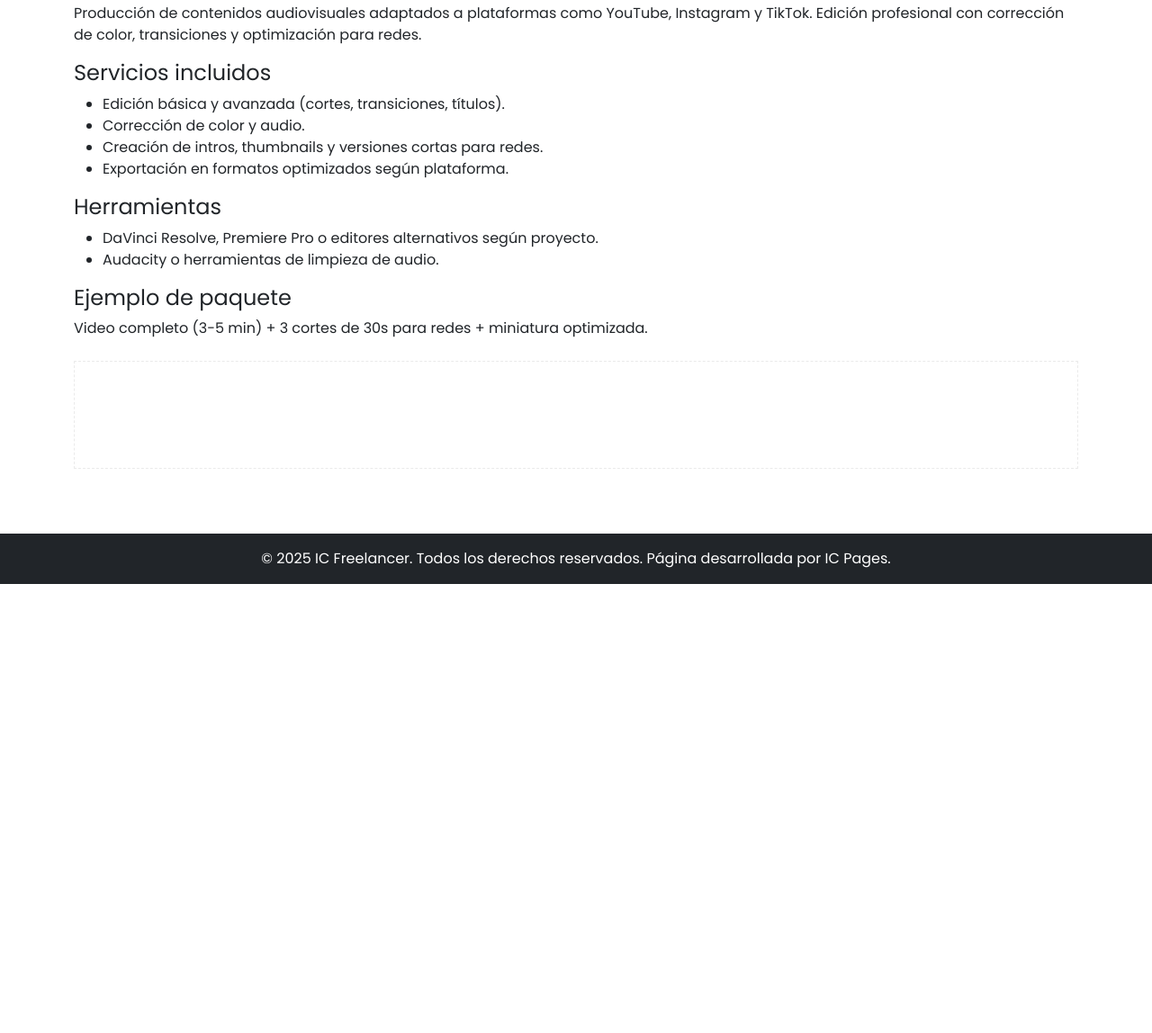
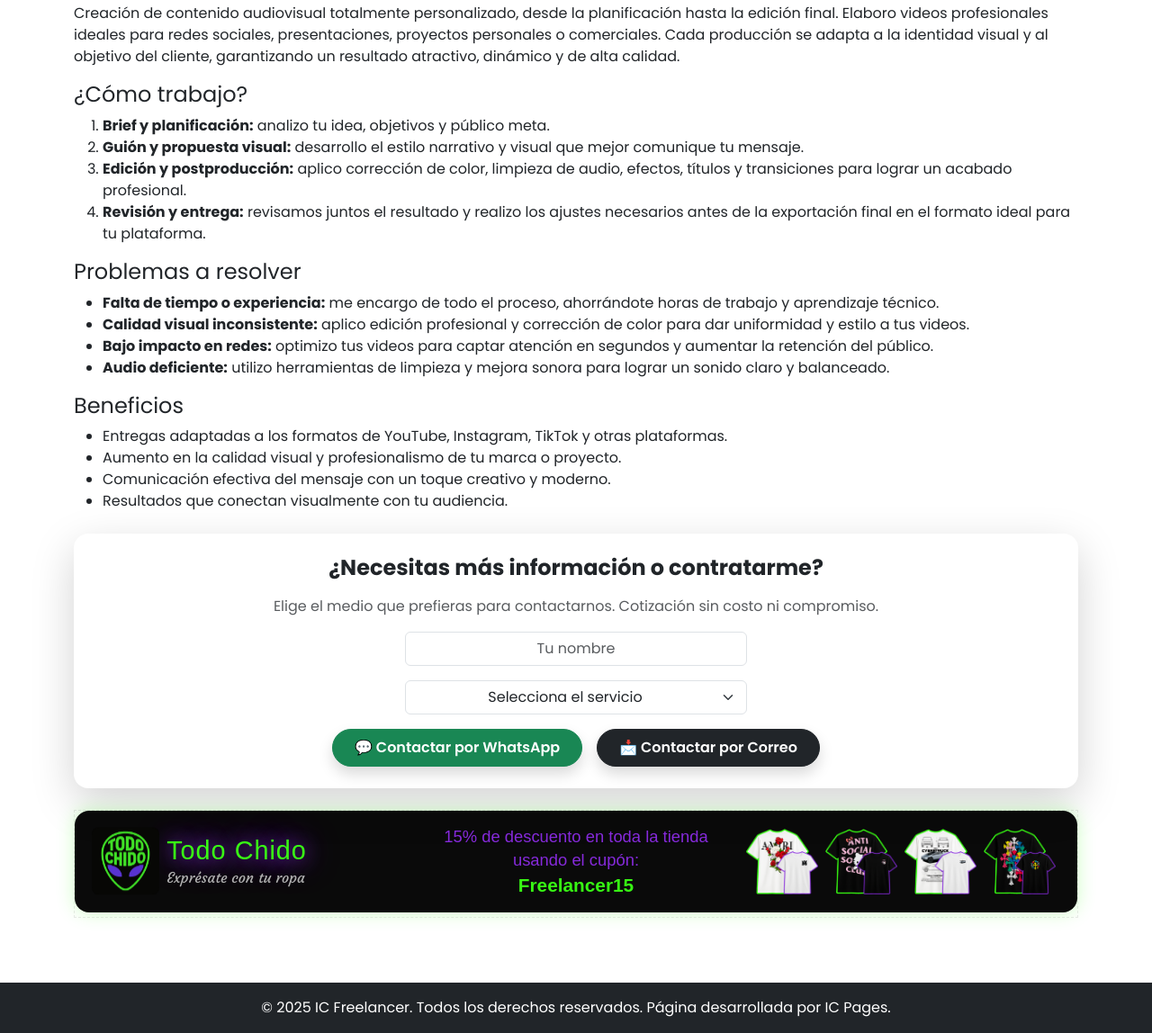
Before and after one commit to ICPages/IC-Freelancer, a plain HTML site: page servicio4.html in a window 1280 px wide. Shown: the part 241-1389 px from the top of the page at 90% size. Before the commit the page ends 890 px from the top, so only its background shows below. Drawn offline with nearby package versions, Linux system fonts and the light colour scheme; a web font is replaced by a local one.

Commit message:
Update servicio4.html

```diff
--- a/servicio4.html
+++ b/servicio4.html
@@ -5,26 +5,26 @@
   <meta charset="UTF-8">
   <meta name="viewport" content="width=device-width, initial-scale=1.0">
   <title>IC Freelancer | Producción y Edición de Videos</title>
-  <link rel="icon" type="image/png" href="../img/IC Freelancer.png">
+  <link rel="icon" type="image/png" href="IC Freelancer.png">
   <link href="https://cdn.jsdelivr.net/npm/bootstrap@5.3.3/dist/css/bootstrap.min.css" rel="stylesheet">
   <link href="https://fonts.googleapis.com/css2?family=Poppins:wght@400;600;700&display=swap" rel="stylesheet">
-  <link rel="stylesheet" href="../estilos.css">
+  <link rel="stylesheet" href="estilos.css">
 </head>
 <body>
 
   <!-- Navbar (igual que index) -->
   <nav class="navbar navbar-expand-lg navbar-dark bg-dark fixed-top shadow">
     <div class="container">
-      <a class="navbar-brand fw-bold" href="../index.html"><img src="../img/IC Freelancer.png" alt="IC Freelancer" width="30" height="30" class="me-2">IC Freelancer</a>
+      <a class="navbar-brand fw-bold" href="index.html"><img src="IC Freelancer.png" alt="IC Freelancer" width="30" height="30" class="me-2">IC Freelancer</a>
       <button class="navbar-toggler" type="button" data-bs-toggle="collapse" data-bs-target="#navbarNav">
         <span class="navbar-toggler-icon"></span>
       </button>
       <div class="collapse navbar-collapse justify-content-end" id="navbarNav">
         <ul class="navbar-nav">
-          <li class="nav-item"><a class="nav-link" href="../index.html#about">Sobre mí</a></li>
-          <li class="nav-item"><a class="nav-link" href="../index.html#services">Servicios</a></li>
-          <li class="nav-item"><a class="nav-link" href="../index.html#asesorias">Asesorías</a></li>
-          <li class="nav-item"><a class="nav-link" href="../index.html#contact">Contacto</a></li>
+          <li class="nav-item"><a class="nav-link" href="index.html#about">Sobre mí</a></li>
+          <li class="nav-item"><a class="nav-link" href="index.html#services">Servicios</a></li>
+          <li class="nav-item"><a class="nav-link" href="index.html#asesorias">Asesorías</a></li>
+          <li class="nav-item"><a class="nav-link" href="index.html#contact">Contacto</a></li>
         </ul>
       </div>
     </div>
@@ -34,36 +34,123 @@
   <div style="height:70px;"></div>
 
   <main class="container py-5">
-    <a href="../index.html#services" class="btn btn-light btn-back mb-4">&larr; Volver a Servicios</a>
+    <a href="index.html#services" class="btn btn-light btn-back mb-4">&larr; Volver a Servicios</a>
 
     <h1 class="fw-bold mb-3">Producción y Edición de Videos</h1>
 
-<p>Producción de contenidos audiovisuales adaptados a plataformas como YouTube, Instagram y TikTok. Edición profesional con corrección de color, transiciones y optimización para redes.</p>
-<h4>Servicios incluidos</h4>
+<p>Creación de contenido audiovisual totalmente personalizado, desde la planificación hasta la edición final. Elaboro videos profesionales ideales para redes sociales, presentaciones, proyectos personales o comerciales. Cada producción se adapta a la identidad visual y al objetivo del cliente, garantizando un resultado atractivo, dinámico y de alta calidad.</p>
+<h4>¿Cómo trabajo?</h4>
+<ol>
+  <li><strong>Brief y planificación:</strong> analizo tu idea, objetivos y público meta.</li>
+  <li><strong>Guión y propuesta visual:</strong> desarrollo el estilo narrativo y visual que mejor comunique tu mensaje.</li>
+  <li><strong>Edición y postproducción:</strong> aplico corrección de color, limpieza de audio, efectos, títulos y transiciones para lograr un acabado profesional.</li>
+  <li><strong>Revisión y entrega:</strong> revisamos juntos el resultado y realizo los ajustes necesarios antes de la exportación final en el formato ideal para tu plataforma.</li>
+</ol>
+<h4>Problemas a resolver</h4>
 <ul>
-  <li>Edición básica y avanzada (cortes, transiciones, títulos).</li>
-  <li>Corrección de color y audio.</li>
-  <li>Creación de intros, thumbnails y versiones cortas para redes.</li>
-  <li>Exportación en formatos optimizados según plataforma.</li>
+  <li><strong>Falta de tiempo o experiencia:</strong> me encargo de todo el proceso, ahorrándote horas de trabajo y aprendizaje técnico.</li>
+  <li><strong>Calidad visual inconsistente:</strong> aplico edición profesional y corrección de color para dar uniformidad y estilo a tus videos.</li>
+  <li><strong>Bajo impacto en redes:</strong> optimizo tus videos para captar atención en segundos y aumentar la retención del público.</li>
+  <li><strong>Audio deficiente:</strong> utilizo herramientas de limpieza y mejora sonora para lograr un sonido claro y balanceado.</li>
 </ul>
-<h4>Herramientas</h4>
+<h4>Beneficios</h4>
 <ul>
-  <li>DaVinci Resolve, Premiere Pro o editores alternativos según proyecto.</li>
-  <li>Audacity o herramientas de limpieza de audio.</li>
+  <li>Entregas adaptadas a los formatos de YouTube, Instagram, TikTok y otras plataformas.</li>
+  <li>Aumento en la calidad visual y profesionalismo de tu marca o proyecto.</li>
+  <li>Comunicación efectiva del mensaje con un toque creativo y moderno.</li>
+  <li>Resultados que conectan visualmente con tu audiencia.</li>
 </ul>
-<h4>Ejemplo de paquete</h4>
-<p>Video completo (3-5 min) + 3 cortes de 30s para redes + miniatura optimizada.</p>
 
+<!-- Opciones de contacto -->
+<div class="card my-4 shadow-lg border-0 rounded-4 text-center p-4">
+  <h4 class="fw-bold mb-3">¿Necesitas más información o contratarme?</h4>
+  <p class="text-muted mb-3">Elige el medio que prefieras para contactarnos. Cotización sin costo ni compromiso.</p>
+  <!-- Campos para generar mensaje de WhatsApp -->
+  <div class="mt-0 mx-auto" style="max-width:380px;">
+    <div class="mb-3">
+      <input type="text" class="form-control text-center" id="nombreWA" placeholder="Tu nombre">
+    </div>
+    <div class="mb-3">
+      <select class="form-select text-center" id="servicioWA">
+        <option value="" selected disabled>Selecciona el servicio</option>
+        <option>Diseño y Desarrollo Web</option>
+        <option>Clases Online</option>
+        <option>Soporte & Automatización Remota para PC</option>
+        <option>Producción y Edición de Videos</option>
+        <option>Diseño Publicitario y Branding</option>
+      </select>
+    </div>
+  </div>
+  <div class="d-flex flex-column flex-md-row justify-content-center gap-3">
+    <!-- Botón WhatsApp -->
+    <a id="whatsappLink" target="_blank" class="btn btn-success px-4 py-2 rounded-pill fw-semibold shadow">💬 Contactar por WhatsApp</a>
+    <!-- Botón Correo (Google Form) -->
+    <a href="https://forms.gle/TU_LINK_AQUI" target="_blank" class="btn btn-dark px-4 py-2 rounded-pill fw-semibold shadow">📩 Contactar por Correo</a>
+  </div>
+</div>
+<!-- Script para generar enlace dinámico de WhatsApp -->
+<script>
+  const waLink = document.getElementById("whatsappLink");
+  const nombreWA = document.getElementById("nombreWA");
+  const servicioWA = document.getElementById("servicioWA");
+  function actualizarWhatsAppLink() {
+    const nombre = encodeURIComponent(nombreWA.value || "");
+    const servicio = encodeURIComponent(servicioWA.value || "");
+    const base = "https://wa.me/5212221106016?text=";
+    const mensaje = `¡Hola IC Freelancer! Mi nombre es: ${nombre}.%0AMe gustaría contratar el servicio: _${servicio}_.`;
+    waLink.href = base + mensaje;
+  }
+  nombreWA.addEventListener("input", actualizarWhatsAppLink);
+  servicioWA.addEventListener("change", actualizarWhatsAppLink);
+</script>
 
-    <!-- Espacio publicitario (vacío) -->
-    <div class="ad-space" aria-label="Espacio publicitario"></div>
+<!-- Espacio publicitario -->
+<div class="ad-space" aria-label="Espacio publicitario">
+  <!-- Fuente -->
+  <link href="https://fonts.googleapis.com" rel="preconnect" />
+  <link crossorigin="" href="https://fonts.gstatic.com" rel="preconnect" />
+  <link
+    href="https://fonts.googleapis.com/css2?family=Courgette&family=Manufacturing+Consent&family=Rationale&family=Rock+Salt&display=swap"
+    rel="stylesheet" />
+
+  <div class="container-fluid todochido-ad">
+    <div class="row align-items-center justify-content-between text-md-start text-center g-2">
+
+      <!-- Izquierda -->
+      <div class="col-12 col-md-4 d-flex flex-column flex-md-row align-items-center todochido-left justify-content-md-start justify-content-center">
+        <a href="https://icpages.github.io/TodoChidoCatalogo/" target="_blank" class="me-md-2 mb-2 mb-md-0">
+          <img src="logo.jpg" alt="Logo Todo Chido" class="logo" />
+        </a>
+        <div class="todochido-text">
+          <h1>Todo Chido</h1>
+          <p>Exprésate con tu ropa</p>
+        </div>
+      </div>
+
+      <!-- Centro -->
+      <div class="col-12 col-md-4 todochido-center">
+        15% de descuento en toda la tienda usando el cupón:<br />
+        <strong>Freelancer15</strong>
+      </div>
+
+      <!-- Derecha -->
+      <div class="col-12 col-md-4 todochido-right">
+        <a href="https://icpages.github.io/TodoChidoCatalogo/" target="_blank"><img src="prenda5.png" alt="Prenda 5"></a>
+        <a href="https://icpages.github.io/TodoChidoCatalogo/" target="_blank"><img src="prenda6.png" alt="Prenda 6"></a>
+        <a href="https://icpages.github.io/TodoChidoCatalogo/" target="_blank"><img src="prenda7.png" alt="Prenda 7"></a>
+        <a href="https://icpages.github.io/TodoChidoCatalogo/" target="_blank"><img src="prenda8.png" alt="Prenda 8"></a>
+      </div>
+
+    </div>
+  </div>
+</div>
   </main>
 
   <!-- Footer (igual que index) -->
   <footer class="bg-dark text-white text-center py-3">
     <p class="mb-0">
   &copy; 2025
-  <a href="../index.html" target="_blank" rel="noopener noreferrer">IC Freelancer</a>.
+  <a href="https://icpages.github.io/IC-Freelancer/" target="_blank" rel="noopener noreferrer">IC Freelancer</a>.
   Todos los derechos reservados. Página desarrollada por
   <a href="https://icpages.github.io/IC-Freelancer/" target="_blank" rel="noopener noreferrer">IC Pages</a>.
 </p>
```
